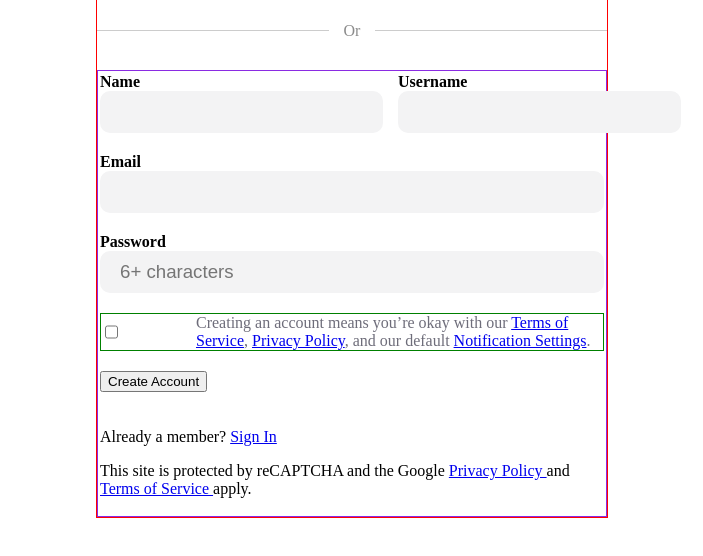
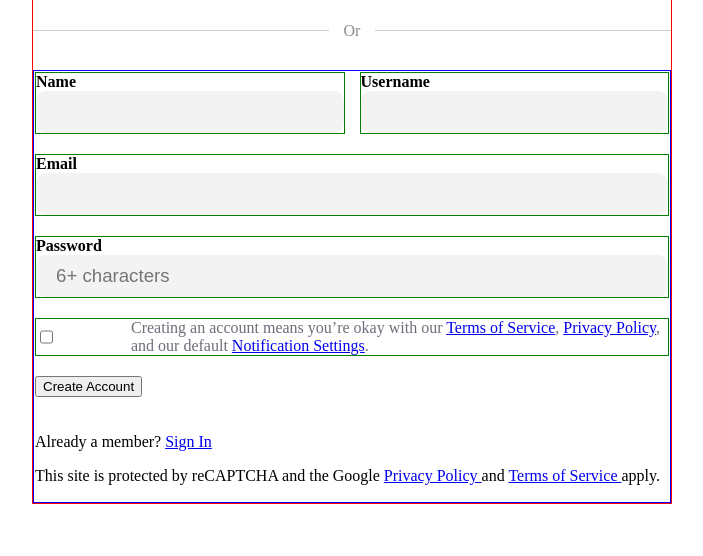
Before and after one commit to SebastianDePasqua/Open-Bootcamp, a plain HTML site: page HTML-CSS/7-Formularios/index.html in a window 1280 px wide. Shown: the part 186-742 px from the top of the page, without its empty margins (288-991 px from the left). Drawn offline with Linux system fonts and the light colour scheme.

Commit message:
Formularios

```diff
--- a/HTML-CSS/7-Formularios/style.css
+++ b/HTML-CSS/7-Formularios/style.css
@@ -4,10 +4,9 @@
 }*/
 body {
   margin: 0;
-  width: 100%;
 }
 .container {
-  width: 40%;
+  width: 50%;
   margin: 40px auto 40px auto;
   box-sizing: border-box;
   display: flex;
@@ -88,22 +87,20 @@ form {
   display: flex;
   flex-direction: column;
   gap: 20px;
-  width: 100%;
-  padding: 2px;
-  border: blueviolet solid 1px;
+  padding: 1px;
+  border: blue solid 1px;
 }
-.form-name {
-  box-sizing: border-box;
+.form-name{
   display: flex;
-  width: 100%;
   gap: 15px;
 }
 .inputs{
   box-sizing: border-box;
+  width: 100%;
   display: flex;
-  width: 100%;
   flex-direction: column;
-}
+  border: green solid 1px;
+}/*ACA TENGO EL QUILOMBO. ENEL FORM-NAME Y EN INPUTS*/
 .inputs span {
   font-weight: 700;
 }
@@ -155,8 +152,8 @@ form {
 /*.checkbox-label input:checked{
     background-color: #4f3cc9;
     border: #4f3cc9 solid 1px;
-}*/
-/*.submit-btn {
+}
+.submit-btn {
   background-color: #ea4c89;
   color: white;
   font-weight: 500;
@@ -170,4 +167,4 @@ form {
 }
 .submit-btn:hover {
   opacity: 0.75;
-}
+}*/
```
